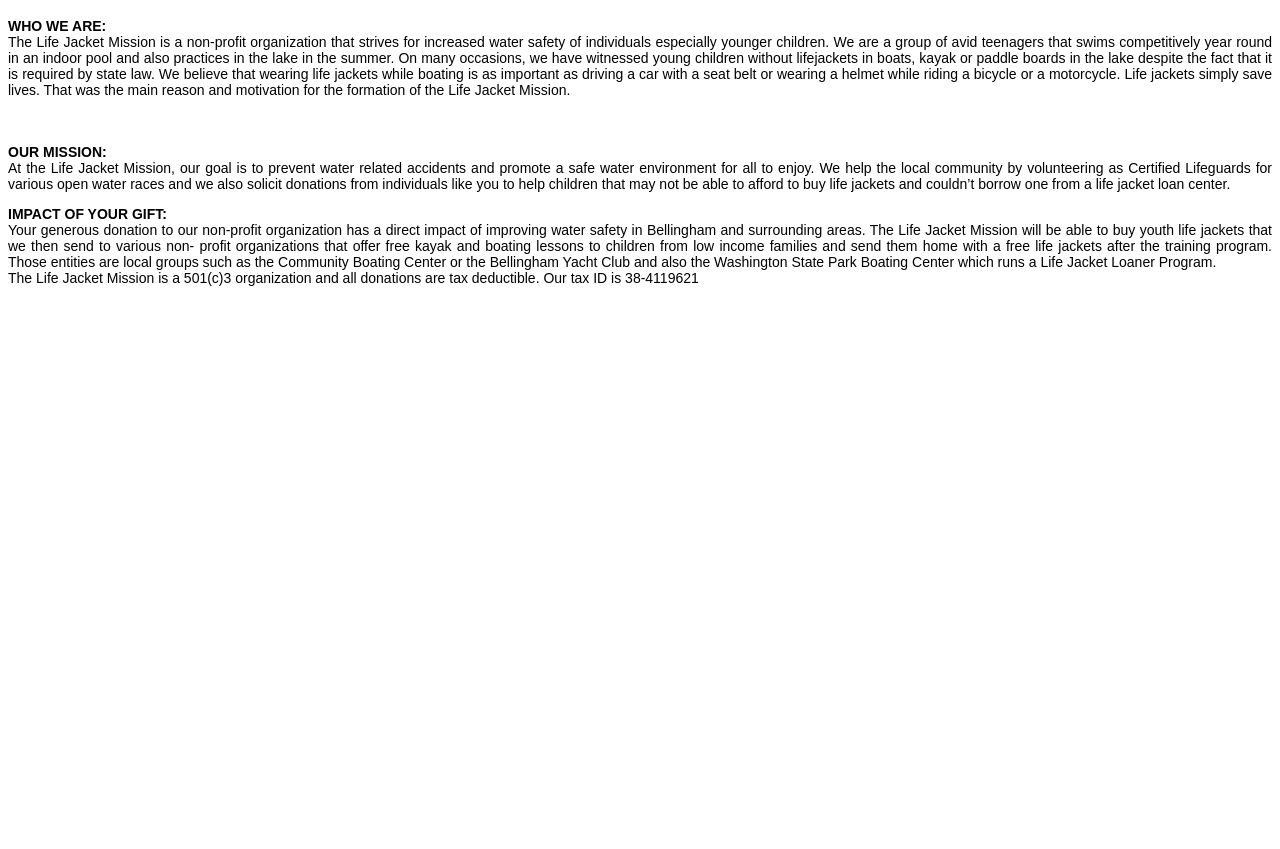
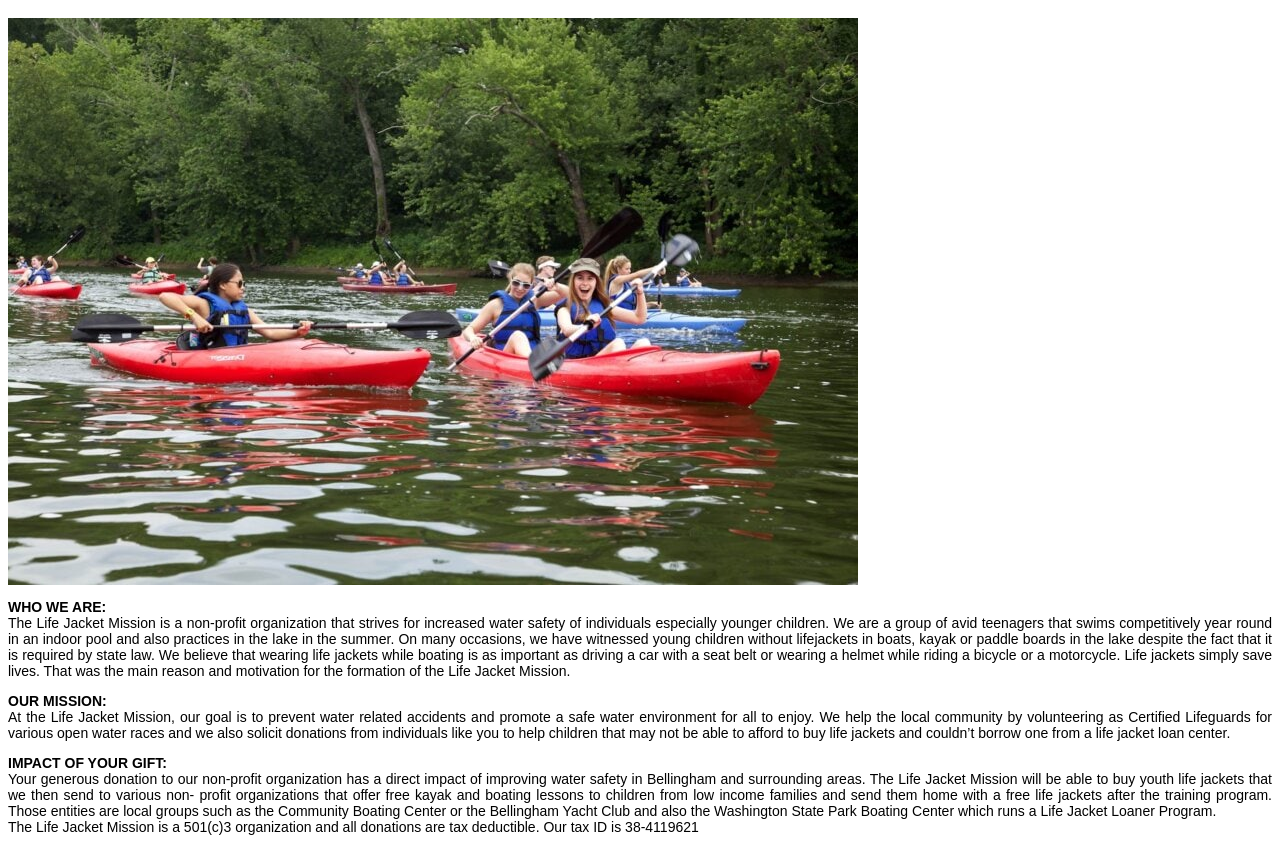
Before and after one commit to NoahChen2/Noahchen2.github.io, a plain HTML site: page index.html in a window 1280 px wide. Shown: the part 48-897 px from the top of the page. Before the commit the page ends 800 px from the top, so only its background shows below. Drawn offline with Linux system fonts and the light colour scheme.

Commit message:
Update index.html

```diff
--- a/index.html
+++ b/index.html
@@ -12,7 +12,8 @@ p {text-align:justify;font-family:Arial, sans-serif;font-size:14px;font-style:no
 </head>
 <body>
 <h1>The Life Jacket Mission</h1>
-<p><b>WHO WE ARE:</b><br>The Life Jacket Mission is a non-profit organization that strives for increased water safety of individuals especially younger children. We are a group of avid teenagers that swims competitively year round in an indoor pool and also practices in the lake in the summer. On many occasions, we have witnessed young children without lifejackets in boats, kayak or paddle boards in the lake despite the fact that it is required by state law. We believe that wearing life jackets while boating is as important as driving a car with a seat belt or wearing a helmet while riding a bicycle or a motorcycle. Life jackets simply save lives. That was the main reason and motivation for the formation of the Life Jacket Mission.</p><br>
+<img src="youth-enjoying-kayak-trip-850x567.jpg" alt="Kayakers wearing Life Jackets">
+<p><b>WHO WE ARE:</b><br>The Life Jacket Mission is a non-profit organization that strives for increased water safety of individuals especially younger children. We are a group of avid teenagers that swims competitively year round in an indoor pool and also practices in the lake in the summer. On many occasions, we have witnessed young children without lifejackets in boats, kayak or paddle boards in the lake despite the fact that it is required by state law. We believe that wearing life jackets while boating is as important as driving a car with a seat belt or wearing a helmet while riding a bicycle or a motorcycle. Life jackets simply save lives. That was the main reason and motivation for the formation of the Life Jacket Mission.</p>
 <p><b>OUR MISSION:</b><br>
 At the Life Jacket Mission, our goal is to prevent water related accidents and
 promote a safe water environment for all to enjoy. We help the local
```
